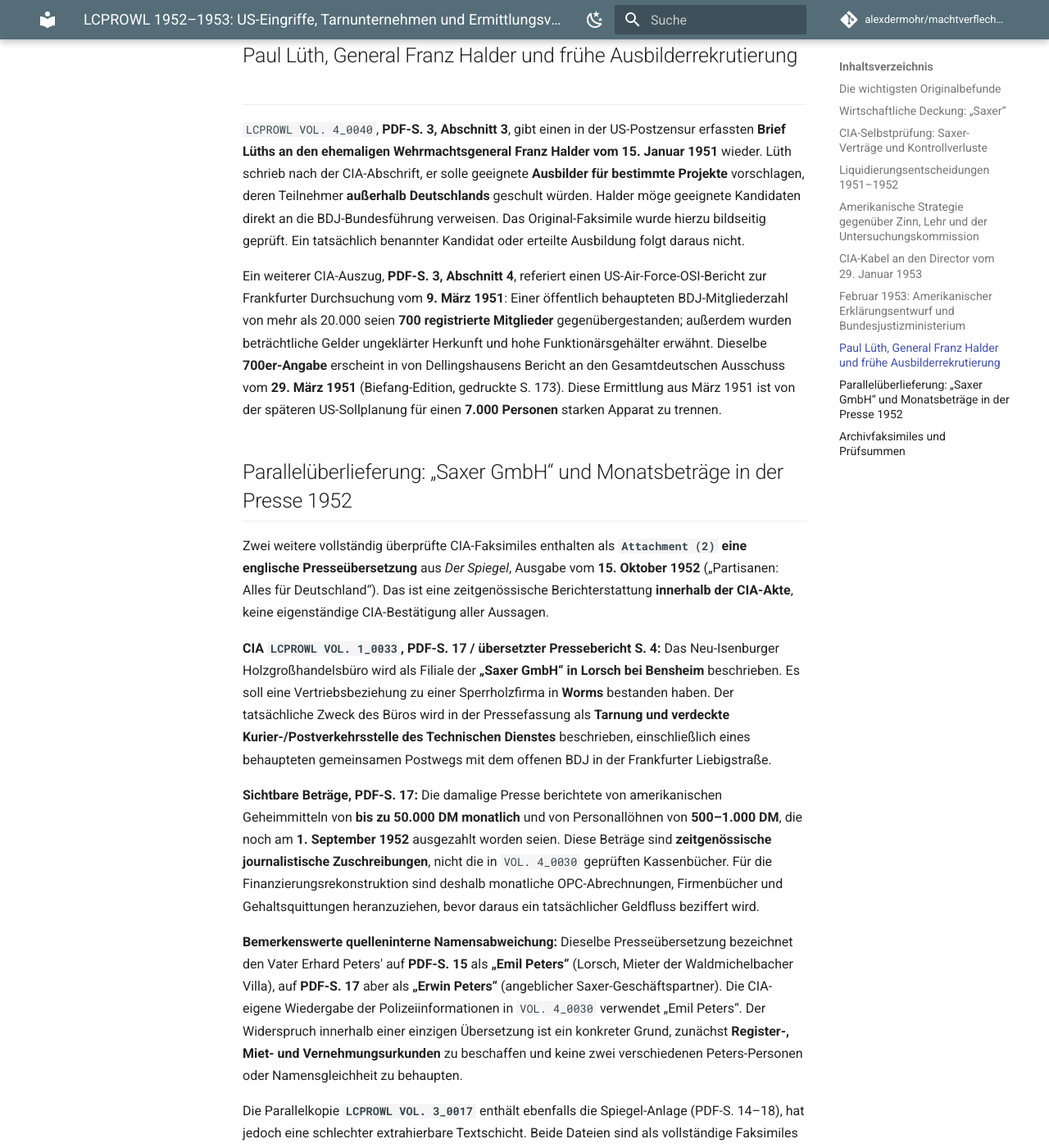
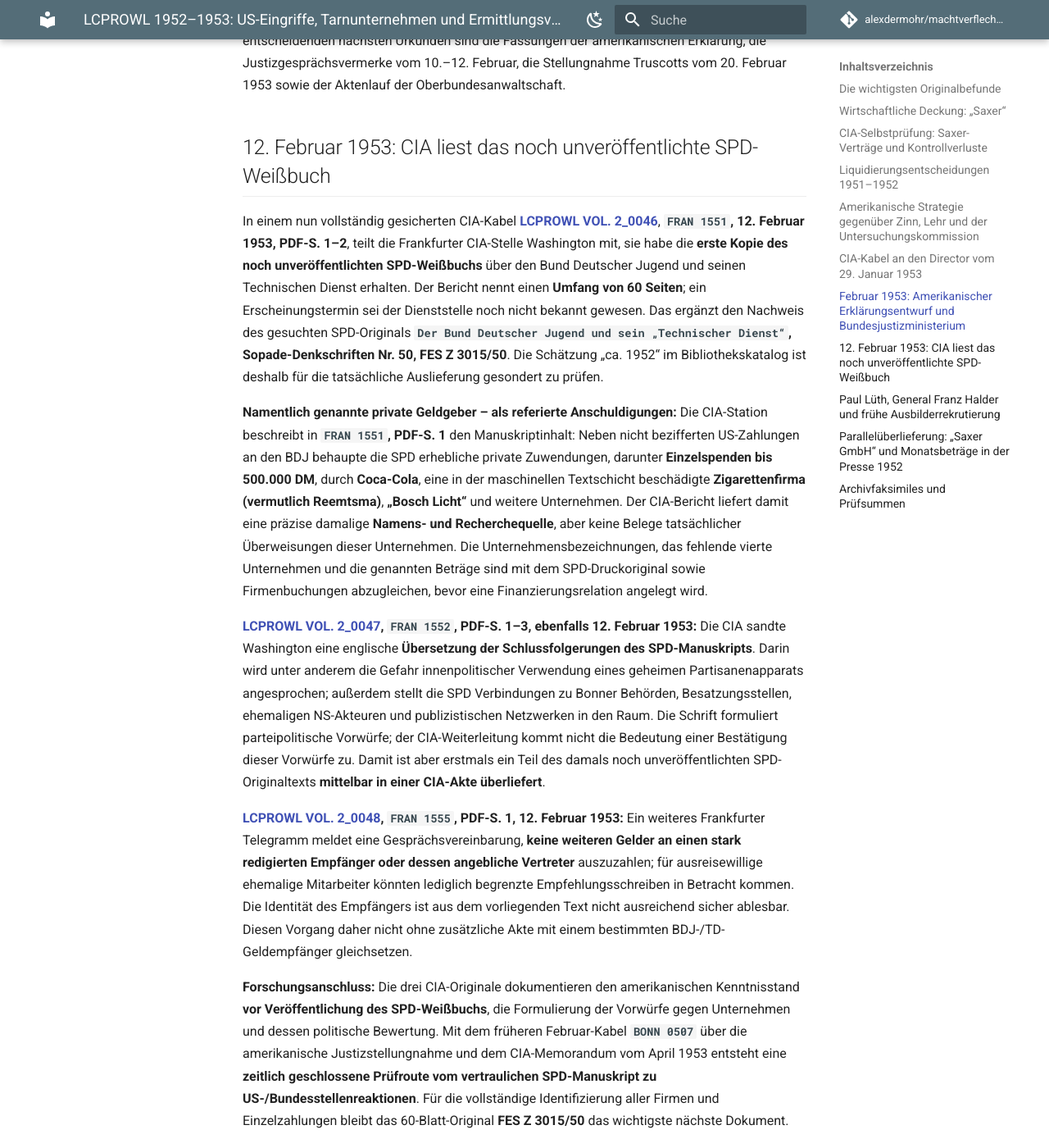
Before and after one commit to alexdermohr/machtverflechtungen, an MkDocs documentation site: the page built from docs/quellen/lcprowl-1952-1953-us-ermittlungen.md, in a window 1280 px wide and 1400 px high, scrolled down 6889 px. Shown: the whole window at 82% size. Built offline with MkDocs 1.6.1 and Material for MkDocs 9.7.7, drawn with Linux system fonts in a browser that asks for light colours; comment, search, counter and statistics services are not loaded; some of the changed text lies outside the part shown.

Commit message:
research: CIA prepublication SPD whitebook and company allegations Feb 1953

```diff
--- a/docs/quellen/lcprowl-1952-1953-us-ermittlungen.md
+++ b/docs/quellen/lcprowl-1952-1953-us-ermittlungen.md
@@ -15,6 +15,7 @@
 | **US-Untersuchungsstrategie:** Amerikanische Ermittler sollten Unterstützung einräumen, die Untersuchung aber begrenzen und weder US-Personal noch US-Akten zugänglich machen. | `VOL. 4_0039`, PDF-S. 9, Chronologie 11.10.1952 |
 | **Bundestagserklärung:** Die CIA-Chronologie berichtet, Robert Lehr habe Änderungsvorschläge eines US-Vertreters für seine Erklärung vom **23. Oktober 1952** vollständig angenommen. | `VOL. 4_0039`, PDF-S. 13 |
 | **Druckmittel gegen Zinn:** Ein amerikanischer Auftrag sah am **23. Oktober 1952** vor, beim **CIC** Informationen zu Ministerpräsident Zinn zu suchen, die sich gegebenenfalls für Druck verwenden ließen. | `VOL. 4_0039`, PDF-S. 13 |
+| **SPD-Weißbuch-Vorabexemplar:** Bereits am **12. Februar 1953** meldete die CIA den Erhalt einer noch unveröffentlichten 60-seitigen SPD-Schrift und referierte deren Finanzierungsvorwürfe gegen benannte Unternehmen. | `VOL. 2_0046`, **PDF-S. 1–2**, `FRAN 1551`; Übersetzung der Schlussfolgerungen `VOL. 2_0047` |
 | **Verfahrenseinfluss:** CIA-Kabel vom **29. Januar 1953** dokumentiert Vorschläge, die Angeklagten sollten BDJ und TD als getrennte Organisationen darstellen und sich auf alliierten Geheimschutz berufen. | `VOL. 3_0009`, PDF-S. 1–2, `FRAN 0989` |
 | **Ausbilderkontakt:** Die CIA-Personalakte enthält eine abgefangene Korrespondenz Paul Lüths mit General **Franz Halder vom 15. Januar 1951** über die Suche nach Ausbildern für Schulungen außerhalb Deutschlands. | `VOL. 4_0040`, PDF-S. 3, Ziff. 3 |
 
@@ -99,6 +100,18 @@
 
 Die beiden Kabel bilden mit dem CIA-Vermerk vom **29. Januar 1953** (`VOL. 3_0009`), der internen Liquidierungschronologie von Oktober 1952 (`VOL. 4_0039`) und der Bundesarchiv-Überlieferung zur hessischen Untersuchung eine **datierte Verfahrens- und Informationskette**. Die entscheidenden nächsten Urkunden sind die Fassungen der amerikanischen Erklärung, die Justizgesprächsvermerke vom 10.–12. Februar, die Stellungnahme Truscotts vom 20. Februar 1953 sowie der Aktenlauf der Oberbundesanwaltschaft.
 
+## 12. Februar 1953: CIA liest das noch unveröffentlichte SPD-Weißbuch
+
+In einem nun vollständig gesicherten CIA-Kabel **[LCPROWL VOL. 2_0046](https://archive.org/download/LCPROWLVOL2-0046/LCPROWL%20%20%20%20VOL.%202_0046.pdf)**, **`FRAN 1551`, 12. Februar 1953, PDF-S. 1–2**, teilt die Frankfurter CIA-Stelle Washington mit, sie habe die **erste Kopie des noch unveröffentlichten SPD-Weißbuchs** über den Bund Deutscher Jugend und seinen Technischen Dienst erhalten. Der Bericht nennt einen **Umfang von 60 Seiten**; ein Erscheinungstermin sei der Dienststelle noch nicht bekannt gewesen. Das ergänzt den Nachweis des gesuchten SPD-Originals **`Der Bund Deutscher Jugend und sein „Technischer Dienst“`, Sopade-Denkschriften Nr. 50, FES Z 3015/50**. Die Schätzung „ca. 1952“ im Bibliothekskatalog ist deshalb für die tatsächliche Auslieferung gesondert zu prüfen.
+
+**Namentlich genannte private Geldgeber – als referierte Anschuldigungen:** Die CIA-Station beschreibt in **`FRAN 1551`, PDF-S. 1** den Manuskriptinhalt: Neben nicht bezifferten US-Zahlungen an den BDJ behaupte die SPD erhebliche private Zuwendungen, darunter **Einzelspenden bis 500.000 DM**, durch **Coca-Cola**, eine in der maschinellen Textschicht beschädigte **Zigarettenfirma (vermutlich Reemtsma)**, **„Bosch Licht“** und weitere Unternehmen. Der CIA-Bericht liefert damit eine präzise damalige **Namens- und Recherchequelle**, aber keine Belege tatsächlicher Überweisungen dieser Unternehmen. Die Unternehmensbezeichnungen, das fehlende vierte Unternehmen und die genannten Beträge sind mit dem SPD-Druckoriginal sowie Firmenbuchungen abzugleichen, bevor eine Finanzierungsrelation angelegt wird.
+
+**[LCPROWL VOL. 2_0047](https://archive.org/download/LCPROWLVOL2-0047/LCPROWL%20%20%20%20VOL.%202_0047.pdf), `FRAN 1552`, PDF-S. 1–3, ebenfalls 12. Februar 1953:** Die CIA sandte Washington eine englische **Übersetzung der Schlussfolgerungen des SPD-Manuskripts**. Darin wird unter anderem die Gefahr innenpolitischer Verwendung eines geheimen Partisanenapparats angesprochen; außerdem stellt die SPD Verbindungen zu Bonner Behörden, Besatzungsstellen, ehemaligen NS-Akteuren und publizistischen Netzwerken in den Raum. Die Schrift formuliert parteipolitische Vorwürfe; der CIA-Weiterleitung kommt nicht die Bedeutung einer Bestätigung dieser Vorwürfe zu. Damit ist aber erstmals ein Teil des damals noch unveröffentlichten SPD-Originaltexts **mittelbar in einer CIA-Akte überliefert**.
+
+**[LCPROWL VOL. 2_0048](https://archive.org/download/LCPROWLVOL2-0048/LCPROWL%20%20%20%20VOL.%202_0048.pdf), `FRAN 1555`, PDF-S. 1, 12. Februar 1953:** Ein weiteres Frankfurter Telegramm meldet eine Gesprächsvereinbarung, **keine weiteren Gelder an einen stark redigierten Empfänger oder dessen angebliche Vertreter** auszuzahlen; für ausreisewillige ehemalige Mitarbeiter könnten lediglich begrenzte Empfehlungsschreiben in Betracht kommen. Die Identität des Empfängers ist aus dem vorliegenden Text nicht ausreichend sicher ablesbar. Diesen Vorgang daher nicht ohne zusätzliche Akte mit einem bestimmten BDJ-/TD-Geldempfänger gleichsetzen.
+
+**Forschungsanschluss:** Die drei CIA-Originale dokumentieren den amerikanischen Kenntnisstand **vor Veröffentlichung des SPD-Weißbuchs**, die Formulierung der Vorwürfe gegen Unternehmen und dessen politische Bewertung. Mit dem früheren Februar-Kabel **`BONN 0507`** über die amerikanische Justizstellungnahme und dem CIA-Memorandum vom April 1953 entsteht eine **zeitlich geschlossene Prüfroute vom vertraulichen SPD-Manuskript zu US-/Bundesstellenreaktionen**. Für die vollständige Identifizierung aller Firmen und Einzelzahlungen bleibt das 60-Blatt-Original **FES Z 3015/50** das wichtigste nächste Dokument.
+
 ## Paul Lüth, General Franz Halder und frühe Ausbilderrekrutierung
 
 `LCPROWL VOL. 4_0040`, **PDF-S. 3, Abschnitt 3**, gibt einen in der US-Postzensur erfassten **Brief Lüths an den ehemaligen Wehrmachtsgeneral Franz Halder vom 15. Januar 1951** wieder. Lüth schrieb nach der CIA-Abschrift, er solle geeignete **Ausbilder für bestimmte Projekte** vorschlagen, deren Teilnehmer **außerhalb Deutschlands** geschult würden. Halder möge geeignete Kandidaten direkt an die BDJ-Bundesführung verweisen. Das Original-Faksimile wurde hierzu bildseitig geprüft. Ein tatsächlich benannter Kandidat oder erteilte Ausbildung folgt daraus nicht.
@@ -132,6 +145,9 @@
 | [LCPROWL VOL. 4_0054](https://archive.org/download/LCPROWLVOL4-0054/LCPROWL%20%20%20%20VOL.%204_0054.pdf) | 25 | `da76e303a7ce59ad477749d381c6436fae284840115ca6d299009031ec2c8c49` | `98f26bd8f4b965c3483dc5aba3719202` |
 | [LCPROWL VOL. 2_0050](https://archive.org/download/LCPROWLVOL2-0050/LCPROWL%20%20%20%20VOL.%202_0050.pdf) | 4 | `d60c92a2b1df34fbe0055d622abe65db1b8d422a57d4b0de8fcab5c22b993c8e` | `96475f631cd53e9233f83b02f0a8bdea` |
 | [LCPROWL VOL. 2_0049](https://archive.org/download/LCPROWLVOL2-0049/LCPROWL%20%20%20%20VOL.%202_0049.pdf) | 1 | `26e62a748bc0e3a454ce8e245058037121ed1dff64a1b6c4cd2dab43c12065f6` | `3d8651f4861c886a2dc112e2e11ba95b` |
+| [LCPROWL VOL. 2_0046](https://archive.org/download/LCPROWLVOL2-0046/LCPROWL%20%20%20%20VOL.%202_0046.pdf) | 2 | `4f616e786c47556accfbc057984519f7be5235eea8514e23d8487c107f2c4c9d` | `28e55576f0161da4953bec5ffba09a7d` |
+| [LCPROWL VOL. 2_0047](https://archive.org/download/LCPROWLVOL2-0047/LCPROWL%20%20%20%20VOL.%202_0047.pdf) | 3 | `3765f020b273d66106abe08eaa6c34cea292ca2187dc12d9b9b4c4dcd798e5d0` | `333316d3bd00b48c1abd766b682ba942` |
+| [LCPROWL VOL. 2_0048](https://archive.org/download/LCPROWLVOL2-0048/LCPROWL%20%20%20%20VOL.%202_0048.pdf) | 1 | `64a74527c67fd42894abeea059044150aa1c4aeec82e0888e70fde951f2ad75e` | `3782d5e9e9cf896aa2952b7ede30e185` |
 
 **Amtliche Bestandszuordnung:** [US National Archives, Record Group 263, Entry ZZ-19](https://www.archives.gov/iwg/declassified-records/rg-263-cia-records/second-release-subject-files.html) (**NARA**): LCPROWL **Vol. 1–2 in Box 0042**, Vol. **3–4 in Box 0043**. Die Archive.org-Kopien sind verfügbare originalgetreue historische PDF-Dateien, nicht die aktuelle CIA-Webbereitstellung.
 
```
Also changed, not shown: other parts of docs/quellen/lcprowl-1952-1953-us-ermittlungen.md (+2 -2 lines), 1 other file.
